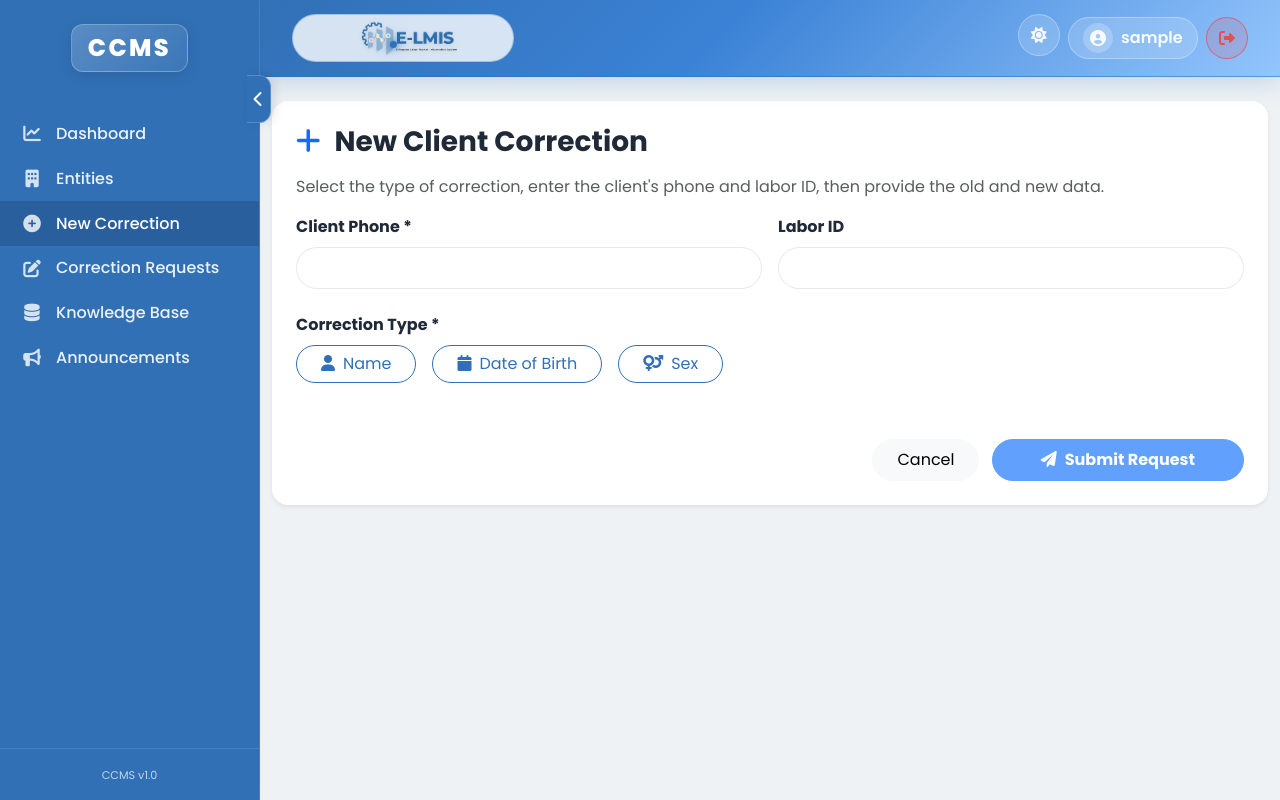
After one commit to abutilmis/call-center-system, a Django app: page /client-correction/new/ in a window 1280 px wide. The commit adds this page. Run offline with Django 5.2, Linux system fonts and the light colour scheme; the visitor is signed in with stand-in values (Sample User, id 1); data that the repository does not hold is empty.

Commit message:
Add client correction

```diff
--- a/core/templates/base.html
+++ b/core/templates/base.html
@@ -1,4 +1,5 @@
 {% load static %}
+{% load ccms_tags %}
 <!DOCTYPE html>
 <html lang="en">
 <head>
@@ -34,9 +35,19 @@
                 <i class="fas fa-building"></i>
                 <span class="nav-text">Entities</span>
             </a>
-            <a href="{% url 'correction_list' %}" class="nav-item {% if 'correction' in request.resolver_match.url_name %}active{% endif %}" title="Correction Requests">
+            <a href="{% url 'client_correction_create' %}" class="nav-item {% if request.resolver_match.url_name == 'client_correction_create' %}active{% endif %}" title="New Correction">
+                <i class="fas fa-plus-circle"></i>
+                <span class="nav-text">New Correction</span>
+            </a>
+            <a href="{% url 'client_correction_list' %}" class="nav-item {% if 'client_correction' in request.resolver_match.url_name and request.resolver_match.url_name != 'client_correction_create' %}active{% endif %}" title="Correction Requests">
                 <i class="fas fa-edit"></i>
-                <span class="nav-text">Correction Requests</span>
+                <span class="nav-text d-flex align-items-center justify-content-between w-100">
+                    <span>Correction Requests</span>
+                    {% get_pending_corrections_count as pending_count %}
+                    {% if pending_count > 0 %}
+                    <span class="badge bg-white text-primary rounded-pill ms-2" style="font-size: 0.7rem;">{{ pending_count }}</span>
+                    {% endif %}
+                </span>
             </a>
             <a href="{% url 'knowledge_list' %}" class="nav-item {% if 'knowledge' in request.resolver_match.url_name %}active{% endif %}" title="Knowledge Base">
                 <i class="fas fa-database"></i>
--- /dev/null
+++ b/core/templates/client_correction_form.html
@@ -0,0 +1,154 @@
+{% extends 'base.html' %}
+{% block content %}
+<div class="dashboard-wrapper">
+    <div class="activity-card mb-4 p-4 border-0 shadow-sm rounded-4">
+        <h3 class="fw-bold mb-3"><i class="fas fa-plus me-2 text-primary"></i> New Client Correction</h3>
+        <p class="text-muted">Select the type of correction, enter the client's phone and labor ID, then provide the old and new data.</p>
+
+        <form method="post" id="correctionForm">
+            {% csrf_token %}
+            <input type="hidden" name="correction_type" id="correctionType" value="">
+            <input type="hidden" name="old_data" id="oldData" value="{}">
+            <input type="hidden" name="new_data" id="newData" value="{}">
+
+            <div class="row g-3 mb-4">
+                <div class="col-md-6">
+                    <label class="form-label fw-bold">Client Phone *</label>
+                    <input type="text" name="phone" id="clientPhone" class="form-control rounded-pill px-4" required>
+                </div>
+                <div class="col-md-6">
+                    <label class="form-label fw-bold">Labor ID</label>
+                    <input type="text" name="labor_id" class="form-control rounded-pill px-4">
+                </div>
+            </div>
+
+            <div class="mb-4">
+                <label class="form-label fw-bold">Correction Type *</label>
+                <div class="d-flex gap-3 flex-wrap">
+                    <button type="button" class="btn btn-outline-primary type-btn rounded-pill px-4 mb-2" data-type="name">
+                        <i class="fas fa-user me-2"></i>Name
+                    </button>
+                    <button type="button" class="btn btn-outline-primary type-btn rounded-pill px-4 mb-2" data-type="dob">
+                        <i class="fas fa-calendar me-2"></i>Date of Birth
+                    </button>
+                    <button type="button" class="btn btn-outline-primary type-btn rounded-pill px-4 mb-2" data-type="sex">
+                        <i class="fas fa-venus-mars me-2"></i>Sex
+                    </button>
+                </div>
+            </div>
+
+            <div id="dynamicFields" class="row g-4" style="display: none;">
+                <!-- Filled via JS -->
+            </div>
+
+            <div class="mt-5 text-end">
+                <a href="{% url 'client_correction_list' %}" class="btn btn-light rounded-pill px-4 py-2 me-2">Cancel</a>
+                <button type="button" class="btn btn-primary rounded-pill px-5 py-2 fw-bold" id="submitBtn" disabled>
+                    <i class="fas fa-paper-plane me-2"></i>Submit Request
+                </button>
+            </div>
+        </form>
+    </div>
+</div>
+
+<script>
+    const fieldsMap = {
+        'name': [
+            { id: 'first_name', label: 'First Name' },
+            { id: 'father_name', label: 'Father Name' },
+            { id: 'grandfather_name', label: 'Grandfather Name' }
+        ],
+        'dob': [
+            { id: 'dob', label: 'Date of Birth (YYYY-MM-DD)' }
+        ],
+        'sex': [
+            { id: 'sex', label: 'Sex (M/F)' }
+        ]
+    };
+
+    const typeBtns = document.querySelectorAll('.type-btn');
+    const correctionType = document.getElementById('correctionType');
+    const dynamicFields = document.getElementById('dynamicFields');
+    const submitBtn = document.getElementById('submitBtn');
+    const form = document.getElementById('correctionForm');
+
+    typeBtns.forEach(btn => {
+        btn.addEventListener('click', function() {
+            typeBtns.forEach(b => b.classList.remove('active', 'btn-primary'));
+            typeBtns.forEach(b => b.classList.add('btn-outline-primary'));
+
+            this.classList.remove('btn-outline-primary');
+            this.classList.add('active', 'btn-primary');
+
+            const type = this.getAttribute('data-type');
+            correctionType.value = type;
+
+            renderFields(type);
+            dynamicFields.style.display = 'flex';
+            submitBtn.disabled = false;
+        });
+    });
+
+    function renderFields(type) {
+        dynamicFields.innerHTML = '';
+        const fields = fieldsMap[type];
+
+        const oldCol = document.createElement('div');
+        oldCol.className = 'col-md-6 border-end pe-4';
+        oldCol.innerHTML = '<h5 class="fw-bold text-danger mb-4"><i class="fas fa-times-circle me-2"></i>Current Data (Old)</h5>';
+
+        const newCol = document.createElement('div');
+        newCol.className = 'col-md-6 ps-4';
+        newCol.innerHTML = '<h5 class="fw-bold text-success mb-4"><i class="fas fa-check-circle me-2"></i>Corrected Data (New)</h5>';
+
+        fields.forEach(f => {
+            oldCol.innerHTML += `
+                <div class="mb-3">
+                    <label class="form-label">${f.label}</label>
+                    <input type="text" class="form-control rounded-pill px-3 old-input" data-key="${f.id}" placeholder="Current ${f.label.toLowerCase()}">
+                </div>
+            `;
+            newCol.innerHTML += `
+                <div class="mb-3">
+                    <label class="form-label">${f.label}</label>
+                    <input type="text" class="form-control rounded-pill px-3 new-input" data-key="${f.id}" placeholder="New ${f.label.toLowerCase()}">
+                </div>
+            `;
+        });
+
+        dynamicFields.appendChild(oldCol);
+        dynamicFields.appendChild(newCol);
+    }
+
+    submitBtn.addEventListener('click', function() {
+        if (!document.getElementById('clientPhone').value) {
+            alert('Client Phone is required.');
+            return;
+        }
+
+        const oldData = {};
+        const newData = {};
+        let hasChanges = false;
+
+        document.querySelectorAll('.old-input').forEach(input => {
+            if (input.value) oldData[input.getAttribute('data-key')] = input.value;
+        });
+        document.querySelectorAll('.new-input').forEach(input => {
+            if (input.value) {
+                newData[input.getAttribute('data-key')] = input.value;
+                hasChanges = true;
+            }
+        });
+
+        if (!hasChanges) {
+            alert("You must provide at least one corrected (New) value to submit a request.");
+            return;
+        }
+
+        document.getElementById('oldData').value = JSON.stringify(oldData);
+        document.getElementById('newData').value = JSON.stringify(newData);
+
+        form.submit();
+    });
+</script>
+{% endblock %}
--- /dev/null
+++ b/core/templatetags/ccms_tags.py
@@ -0,0 +1,18 @@
+from django import template
+from core.models import ClientCorrection
+
+register = template.Library()
+
+@register.simple_tag(takes_context=True)
+def get_pending_corrections_count(context):
+    request = context.get('request')
+    if not request or not request.user.is_authenticated:
+        return 0
+    user = request.user
+    if user.role == 'supervisor':
+        return ClientCorrection.objects.filter(status='pending').count()
+    return ClientCorrection.objects.filter(agent=user, status='pending').count()
+
+@register.filter
+def get_item(dictionary, key):
+    return dictionary.get(key)
--- a/core/urls.py
+++ b/core/urls.py
@@ -7,9 +7,10 @@ urlpatterns = [
     path('entities/add/', views.entity_create, name='entity_create'),
     path('entities/<int:pk>/edit/', views.entity_update, name='entity_update'),
     path('entities/<int:pk>/delete/', views.entity_delete, name='entity_delete'),
-    path('corrections/', views.correction_list, name='correction_list'),
-    path('corrections/add/', views.correction_create, name='correction_create'),
-    path('corrections/<int:pk>/approve/', views.correction_approve, name='correction_approve'),
+    path('client-correction/new/', views.client_correction_create, name='client_correction_create'),
+    path('client-correction/list/', views.client_correction_list, name='client_correction_list'),
+    path('client-correction/<int:pk>/approve/', views.client_correction_approve, name='client_correction_approve'),
+    path('client-correction/<int:pk>/detail/', views.client_correction_detail, name='client_correction_detail'),
     path('knowledge/', views.knowledge_list, name='knowledge_list'),
     path('knowledge/add/', views.knowledge_create, name='knowledge_create'),
     path('announcements/', views.announcement_list, name='announcement_list'),
--- a/core/views.py
+++ b/core/views.py
@@ -4,10 +4,11 @@ from django.contrib import messages
 from django.db.models import Q
 from django.http import HttpResponse
 from django.contrib.auth import get_user_model
-from .models import Entity, CorrectionRequest, KnowledgeBase, Announcement
-from .forms import EntityForm, CorrectionRequestForm, KnowledgeBaseForm, AnnouncementForm, AgentRegistrationForm, OSSCUploadForm
+from .models import Entity, ClientCorrection, KnowledgeBase, Announcement
+from .forms import EntityForm, KnowledgeBaseForm, AnnouncementForm, AgentRegistrationForm, OSSCUploadForm
 from django.db import connection
 from django.http import HttpResponse
+import json
 
 User = get_user_model()
 
@@ -27,7 +28,7 @@ def dashboard(request):
         'agencies_count': Entity.objects.filter(entity_type='agency').count(),
         'tvet_count': Entity.objects.filter(entity_type='tvet').count(),
         'ocss_count': Entity.objects.filter(entity_type='ocss').count(),
-        'pending_corrections': CorrectionRequest.objects.filter(status='pending').count(),
+        'pending_corrections': ClientCorrection.objects.filter(status='pending').count(),
         'knowledge_count': KnowledgeBase.objects.count(),
         'announcements': Announcement.objects.order_by('-timestamp')[:5],
         'recent_entities': Entity.objects.order_by('-created_at')[:5],
@@ -266,33 +267,52 @@ def entity_delete(request, pk):
         return redirect('entity_list')
     return render(request, 'entity_confirm_delete.html', {'entity': entity})
 
-# Correction Requests
+# Client Correction Requests
 @login_required
-def correction_list(request):
+def client_correction_list(request):
     if request.user.role == 'supervisor':
-        corrections = CorrectionRequest.objects.all().order_by('-created_at')
+        corrections = ClientCorrection.objects.all().order_by('-created_at')
     else:
-        corrections = CorrectionRequest.objects.filter(agent=request.user).order_by('-created_at')
-    return render(request, 'correction_list.html', {'corrections': corrections})
+        corrections = ClientCorrection.objects.filter(agent=request.user).order_by('-created_at')
+    return render(request, 'client_correction_list.html', {'corrections': corrections})
 
 @login_required
-def correction_create(request):
+def client_correction_create(request):
     if request.method == 'POST':
-        form = CorrectionRequestForm(request.POST)
-        if form.is_valid():
-            correction = form.save(commit=False)
-            correction.agent = request.user
-            correction.save()
-            messages.success(request, "Correction request submitted.")
-            return redirect('correction_list')
-    else:
-        form = CorrectionRequestForm()
-    return render(request, 'correction_form.html', {'form': form, 'title': 'Request Correction'})
+        correction_type = request.POST.get('correction_type')
+        phone = request.POST.get('phone')
+        labor_id = request.POST.get('labor_id', '')
+        old_data = request.POST.get('old_data', '{}')
+        new_data = request.POST.get('new_data', '{}')
+
+        try:
+            old_data_dict = json.loads(old_data)
+            new_data_dict = json.loads(new_data)
+        except ValueError:
+            old_data_dict = {}
+            new_data_dict = {}
+
+        if correction_type and phone:
+            ClientCorrection.objects.create(
+                correction_type=correction_type,
+                phone=phone,
+                labor_id=labor_id,
+                old_data=old_data_dict,
+                new_data=new_data_dict,
+                agent=request.user,
+                status='pending'
+            )
+            messages.success(request, "Client correction request submitted successfully.")
+            return redirect('client_correction_list')
+        else:
+            messages.error(request, "Please fill in all required fields.")
+
+    return render(request, 'client_correction_form.html', {'title': 'New Client Correction'})
 
 @login_required
 @supervisor_required
-def correction_approve(request, pk):
-    correction = get_object_or_404(CorrectionRequest, pk=pk)
+def client_correction_approve(request, pk):
+    correction = get_object_or_404(ClientCorrection, pk=pk)
     if request.method == 'POST':
         comment = request.POST.get('comment', '')
         status = request.POST.get('status')
@@ -300,14 +320,17 @@ def correction_approve(request, pk):
             correction.status = status
             correction.supervisor_comment = comment
             correction.save()
-            if status == 'approved':
-                # Apply the correction to the entity
-                entity = correction.entity
-                setattr(entity, correction.field_to_correct, correction.new_value)
-                entity.save()
             messages.success(request, f"Request {status}.")
-            return redirect('correction_list')
-    return render(request, 'correction_approve.html', {'correction': correction})
+            return redirect('client_correction_list')
+    return render(request, 'client_correction_approve.html', {'correction': correction})
+
+@login_required
+def client_correction_detail(request, pk):
+    correction = get_object_or_404(ClientCorrection, pk=pk)
+    if request.user.role != 'supervisor' and correction.agent != request.user:
+        messages.error(request, "You don't have permission to view this request.")
+        return redirect('client_correction_list')
+    return render(request, 'client_correction_detail.html', {'correction': correction})
 
 # Knowledge Base
 @login_required
```
Also changed, not shown: core/admin.py (+7 -7 lines), core/forms.py (+1 -12 lines), core/models.py (+14 -8 lines), core/templates/client_correction_approve.html (added, +60 -0 lines), core/templates/client_correction_detail.html (added, +59 -0 lines), core/templates/client_correction_list.html (added, +77 -0 lines), core/templates/correction_approve.html (deleted, +0 -20 lines), core/templates/correction_form.html (deleted, +0 -65 lines), core/templates/correction_list.html (deleted, +0 -37 lines), core/templatetags/__init__.py (added).
